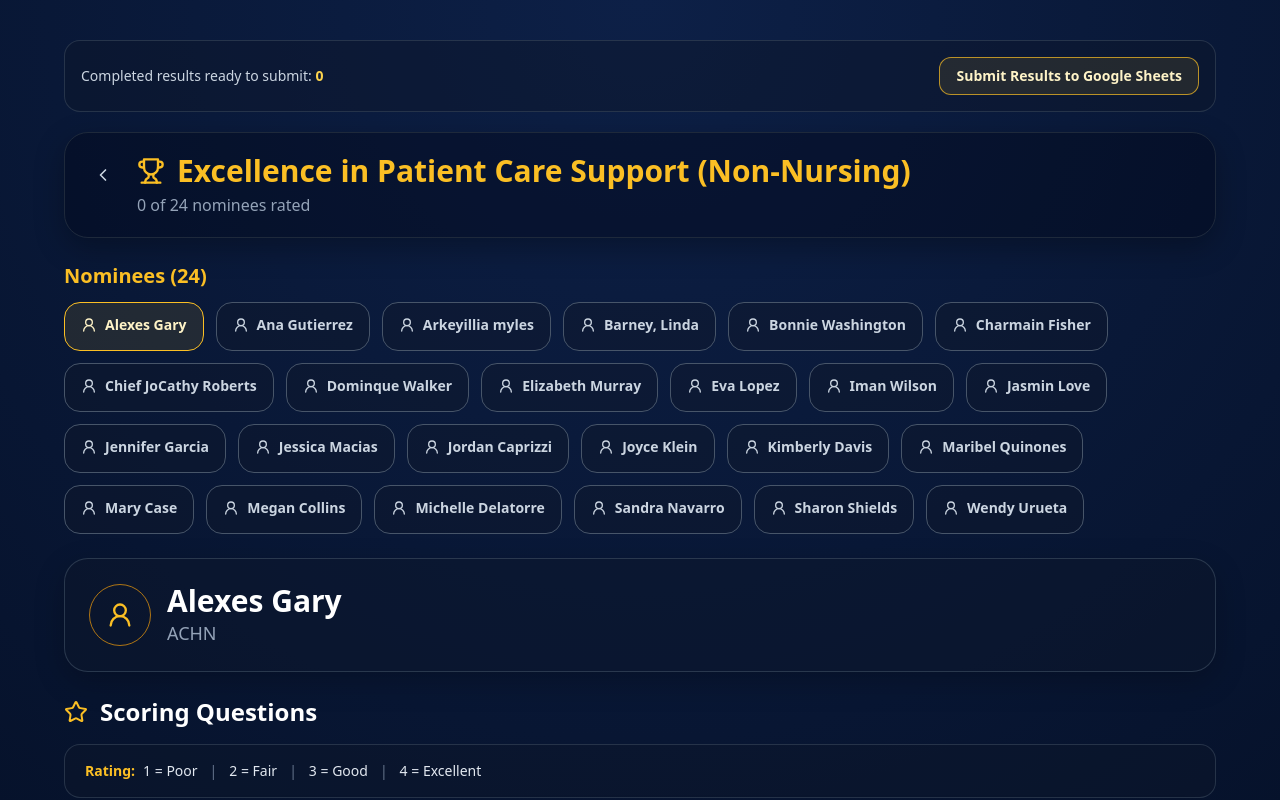
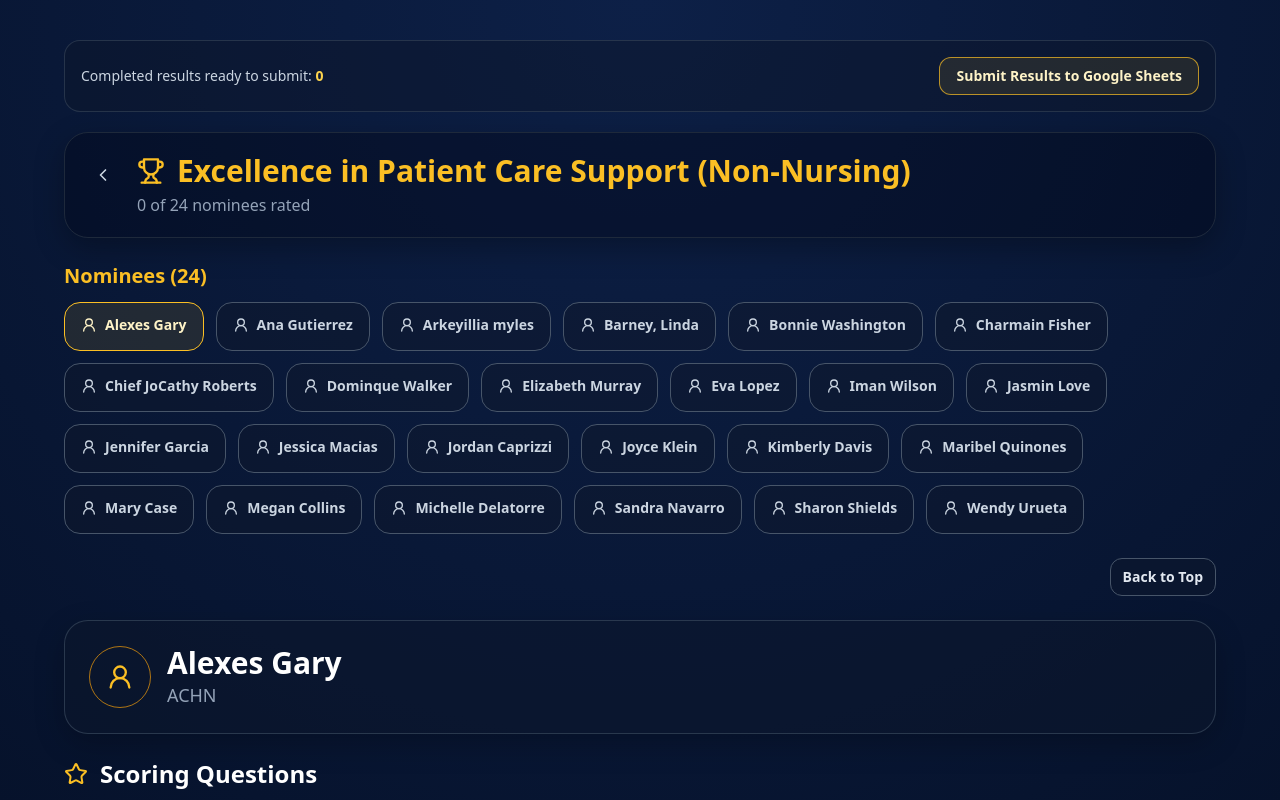
Before and after one commit to huaregina/Award-Nomination, a React (Vite) app: page / in a window 1280 px wide. Both pictures are taken after a click on the button 1030 px from the left and 553 px from the top of the page. Shown: the top 800 px of the page. Built offline with nearby package versions, Linux system fonts and the light colour scheme.

Commit message:
Update page

```diff
--- a/index.jsx
+++ b/index.jsx
@@ -408,14 +408,23 @@ export default function AwardAssessmentUiMockup() {
 
               {selectedNominee && (
                 <>
-                  <div className="rounded-3xl border border-slate-700/80 bg-slate-900/45 p-6 shadow-[0_10px_30px_rgba(0,0,0,0.22)]">
+                  <div className="flex justify-end">
+                    <button
+                      onClick={() => window.scrollTo({ top: 0, behavior: 'smooth' })}
+                      className="rounded-xl border border-slate-600 bg-slate-900/45 px-3 py-2 text-xs md:text-sm font-semibold text-slate-200 transition-all hover:border-amber-400 hover:text-amber-200"
+                    >
+                      Back to Top
+                    </button>
+                  </div>
+
+                  <div className="rounded-3xl border border-slate-700/80 bg-slate-900/45 p-4 md:p-6 shadow-[0_10px_30px_rgba(0,0,0,0.22)]">
                     <div className="flex items-center gap-4">
                       <div className="rounded-full border border-amber-500/70 p-4 text-amber-400">
                         <UserRound className="h-7 w-7" />
                       </div>
                       <div>
-                        <div className="text-3xl font-bold">{selectedNominee.name}</div>
-                        <div className="text-slate-400 text-lg">{selectedNominee.subtitle}</div>
+                        <div className="text-2xl md:text-3xl font-bold">{selectedNominee.name}</div>
+                        <div className="text-slate-400 text-base md:text-lg">{selectedNominee.subtitle}</div>
                       </div>
                     </div>
                   </div>
@@ -449,22 +458,22 @@ export default function AwardAssessmentUiMockup() {
                               {idx + 1}
                             </div>
                             <div className="space-y-6 flex-1">
-                              <p className="text-2xl leading-relaxed font-semibold text-slate-100">{question}</p>
-                              <div className="grid grid-cols-2 md:grid-cols-4 gap-3">
+                              <p className="text-lg md:text-2xl leading-relaxed font-semibold text-slate-100">{question}</p>
+                              <div className="grid grid-cols-4 gap-2 md:gap-3">
                                 {[1, 2, 3, 4].map((value) => {
                                   const selected = currentScore === value;
                                   return (
                                     <button
                                       key={value}
                                       onClick={() => handleScore(idx, value)}
-                                      className={`rounded-2xl border px-4 py-5 transition-all ${
+                                      className={`rounded-xl md:rounded-2xl border px-2 py-3 md:px-4 md:py-5 transition-all ${
                                         selected
                                           ? 'border-amber-400 bg-amber-400/12 text-white shadow-[0_0_0_1px_rgba(251,191,36,0.35)]'
                                           : 'border-slate-600 bg-slate-900/35 text-slate-200 hover:border-slate-400'
                                       }`}
                                     >
-                                      <div className="text-3xl font-bold">{value}</div>
-                                      <div className="mt-2 text-sm text-slate-400">{scoreLabels[value]}</div>
+                                      <div className="text-xl md:text-3xl font-bold">{value}</div>
+                                      <div className="mt-1 md:mt-2 text-[11px] md:text-sm text-slate-400">{scoreLabels[value]}</div>
                                     </button>
                                   );
                                 })}
```
